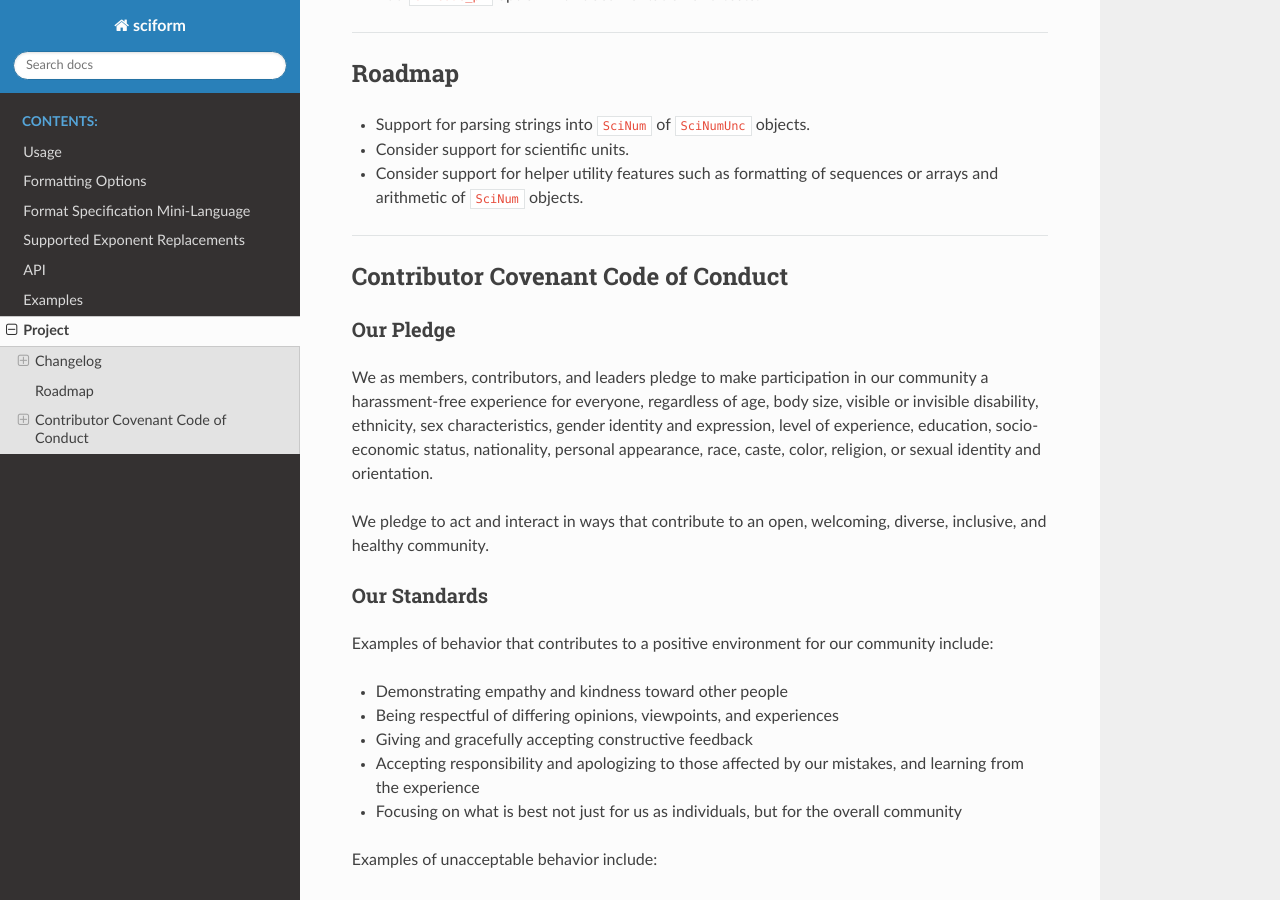
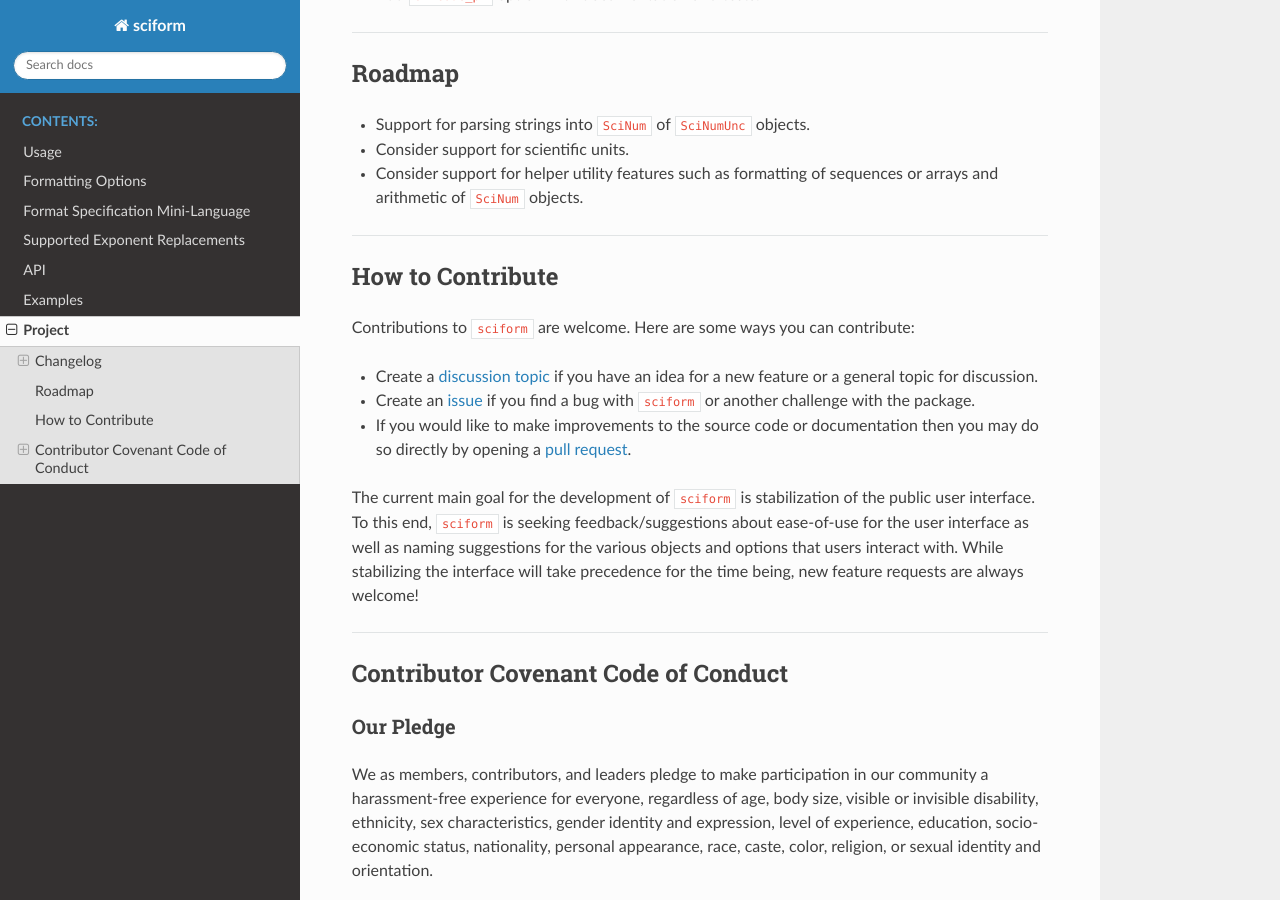
Before and after one commit to jagerber48/sciform, a Sphinx documentation site: the page built from docs/source/project.rst, in a window 1280 px wide and 900 px high, scrolled down 8757 px. Built offline with Sphinx 7.4.7 and the Read the Docs theme 2.0.0, drawn with Linux system fonts in a browser that asks for light colours.

```diff
--- a/CONTRIBUTING.rst
+++ b/CONTRIBUTING.rst
@@ -1,5 +1,5 @@
-Contributing Guidelines
-=======================
+How to Contribute
+=================
 
 Contributions to ``sciform`` are welcome.
 Here are some ways you can contribute:
--- a/docs/source/project.rst
+++ b/docs/source/project.rst
@@ -18,4 +18,8 @@ Roadmap
 
 ----
 
+.. include:: ../../CONTRIBUTING.rst
+
+----
+
 .. include:: ../../CODE_OF_CONDUCT.rst
```
